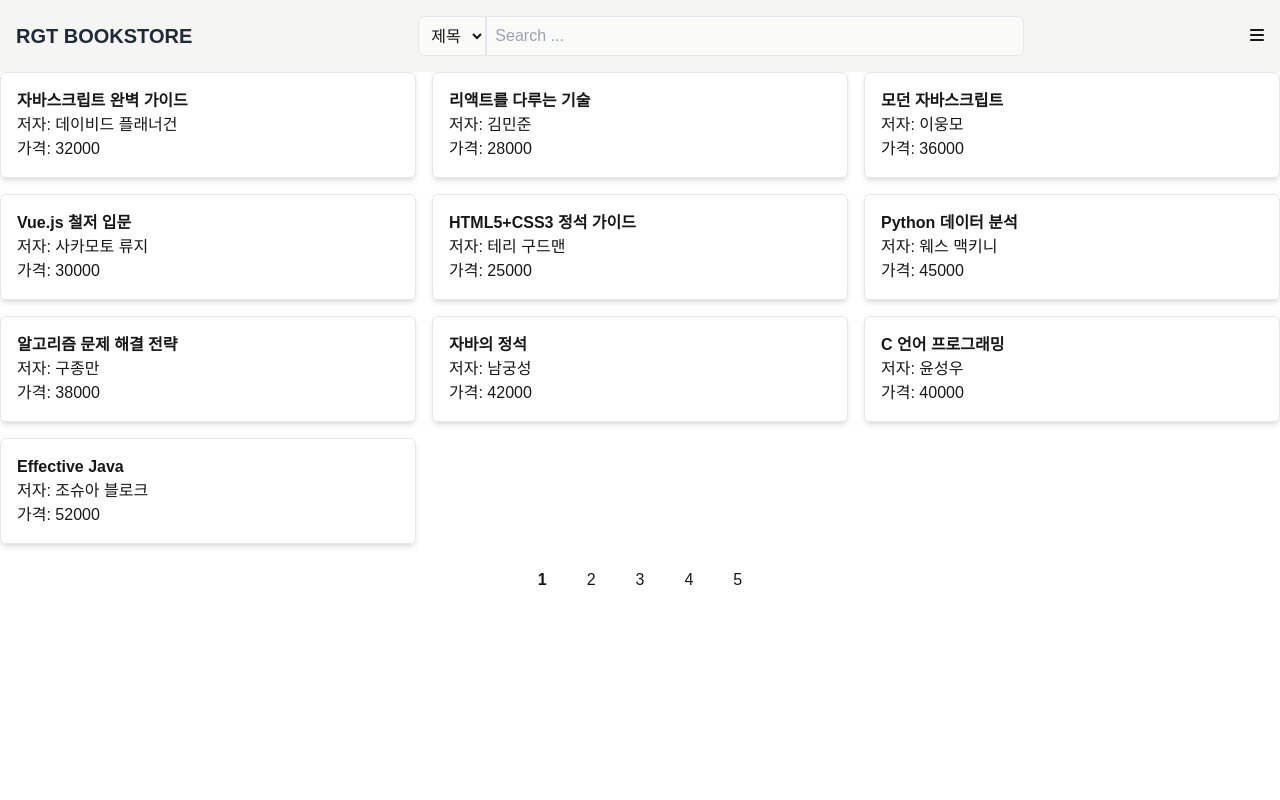
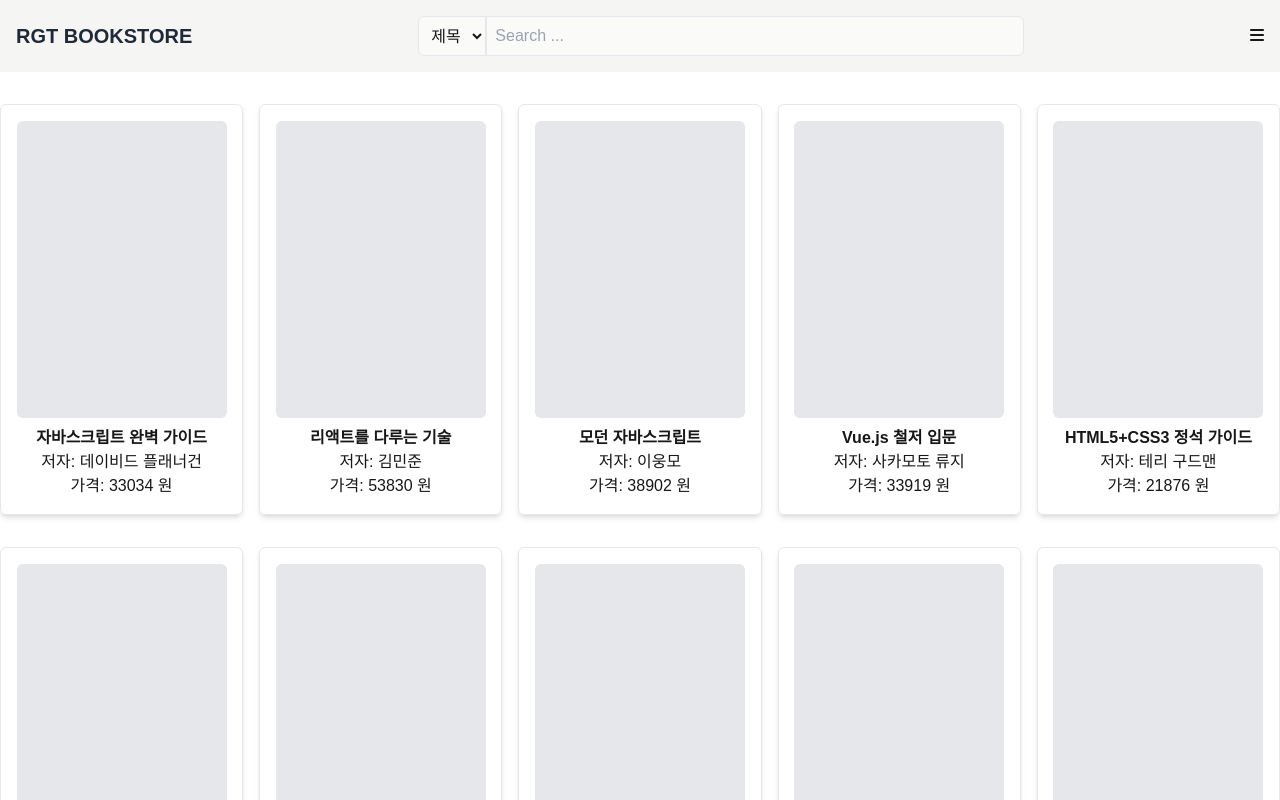
Before and after one commit to cbw6088/rgt_project, a Next.js app: page /list_page in a window 1280 px wide. Shown: the top 800 px of the page. Built offline with nearby package versions, Linux system fonts and the light colour scheme.

Commit message:
fix/책 데이터 설명평점 추가, 책 배치 수정

```diff
--- a/app/list_page/components/book_item.tsx
+++ b/app/list_page/components/book_item.tsx
@@ -7,14 +7,15 @@ interface Book {
     price: number;
 }
 
-const BookItem: React.FC< {book : Book} > = ( {book} ) => {
+const BookItem: React.FC<{ book: Book }> = ({ book }) => {
     return (
-        <div className="border p-4 rounded-md shadow-md">
+        <div className="flex flex-col items-center border p-4 rounded-md shadow-md w-full">
+            <div className="w-[210px] h-[297px] bg-gray-200 mb-2 rounded-md" />
             <h3 className="font-bold">{book.title}</h3>
             <p>저자: {book.author}</p>
-            <p>가격: {book.price}</p>
+            <p>가격: {book.price} 원</p>
         </div>
-    )
-}
+    );
+};
 
 export default BookItem;
--- a/app/list_page/components/book_list.tsx
+++ b/app/list_page/components/book_list.tsx
@@ -3,10 +3,14 @@ import BookItem from './book_item';
 
 const BookList: React.FC<{ books: any[] }> = ({ books }) => {
     return (
-        <div className="grid grid-cols-1 md:grid-cols-2 lg:grid-cols-3 gap-4">
-            {books.map(book => (
-                <BookItem key={book.id} book={book} />
-            ))}
+        <div className='w-full flex justify-center my-8'>
+            <div className="grid grid-cols-5 gap-4">
+                {books.map(book => (
+                    <div className="mb-4" key={book.id}>
+                        <BookItem book={book} />
+                    </div>
+                ))}
+            </div>
         </div>
     );
 };
--- a/app/list_page/list_page.tsx
+++ b/app/list_page/list_page.tsx
@@ -64,7 +64,6 @@ export default function listPage() {
                         <i className="fas fa-bars"></i>
                     </div>
                 </div>
-
             </div>
             <BookList books={filteredBooks} />
             <div className="flex justify-center my-4">
@@ -72,7 +71,7 @@ export default function listPage() {
                     <button
                         key={index + 1}
                         onClick={() => setPage(index + 1)}
-                        className={`mx-1 px-4 py-2 rounded-md ${page === index + 1 ? 'font-black' : 'font-normal'}`}
+                        className={`mx-1 px-4 py-2 rounded-md my-8 ${page === index + 1 ? 'font-black' : 'font-normal'}`}
                     >
                         {index + 1}
                     </button>
--- a/app/mock_data/books.tsx
+++ b/app/mock_data/books.tsx
@@ -1,52 +1,402 @@
 export const books = [
-    { id: 1, title: "자바스크립트 완벽 가이드", author: "데이비드 플래너건", total: 100, stock: 50, price: 32000 },
-    { id: 2, title: "리액트를 다루는 기술", author: "김민준", total: 80, stock: 30, price: 28000 },
-    { id: 3, title: "모던 자바스크립트", author: "이웅모", total: 120, stock: 70, price: 36000 },
-    { id: 4, title: "Vue.js 철저 입문", author: "사카모토 류지", total: 90, stock: 45, price: 30000 },
-    { id: 5, title: "HTML5+CSS3 정석 가이드", author: "테리 구드맨", total: 150, stock: 100, price: 25000 },
-    { id: 6, title: "Python 데이터 분석", author: "웨스 맥키니", total: 200, stock: 120, price: 45000 },
-    { id: 7, title: "알고리즘 문제 해결 전략", author: "구종만", total: 140, stock: 60, price: 38000 },
-    { id: 8, title: "자바의 정석", author: "남궁성", total: 180, stock: 80, price: 42000 },
-    { id: 9, title: "C 언어 프로그래밍", author: "윤성우", total: 200, stock: 110, price: 40000 },
-    { id: 10, title: "Effective Java", author: "조슈아 블로크", total: 160, stock: 90, price: 52000 },
-    { id: 11, title: "객체지향의 사실과 오해", author: "조영호", total: 100, stock: 40, price: 28000 },
-    { id: 12, title: "클린 코드", author: "로버트 C. 마틴", total: 130, stock: 70, price: 48000 },
-    { id: 13, title: "도메인 주도 설계", author: "에릭 에반스", total: 90, stock: 30, price: 58000 },
-    { id: 14, title: "테스트 주도 개발", author: "켄트 벡", total: 110, stock: 50, price: 34000 },
-    { id: 15, title: "프로그래머의 길, 멘토에게 묻다", author: "데이브 후버", total: 120, stock: 60, price: 31000 },
-    { id: 16, title: "SQL 첫걸음", author: "마쓰우라 요시히코", total: 200, stock: 150, price: 29000 },
-    { id: 17, title: "데이터베이스 설계와 구축", author: "토마스 켄델리", total: 150, stock: 70, price: 39000 },
-    { id: 18, title: "모던 C++", author: "비아토르 코티", total: 140, stock: 50, price: 52000 },
-    { id: 19, title: "네트워크 첫걸음", author: "카와바타 유키", total: 80, stock: 30, price: 27000 },
-    { id: 20, title: "운영체제의 이해", author: "윌리엄 스탈링스", total: 90, stock: 45, price: 42000 },
-    { id: 21, title: "컴퓨터 구조와 설계", author: "데이비드 패터슨", total: 100, stock: 50, price: 54000 },
-    { id: 22, title: "자바로 배우는 데이터 구조", author: "박상현", total: 110, stock: 70, price: 30000 },
-    { id: 23, title: "이것이 안드로이드다", author: "정재곤", total: 120, stock: 80, price: 38000 },
-    { id: 24, title: "Go 언어 프로그래밍", author: "칼 이바라", total: 130, stock: 90, price: 31000 },
-    { id: 25, title: "Kotlin 인 액션", author: "드미트리 제메로프", total: 150, stock: 60, price: 45000 },
-    { id: 26, title: "C# 프로그래밍 정복", author: "존 스미스", total: 180, stock: 80, price: 48000 },
-    { id: 27, title: "Rust 프로그래밍", author: "스티브 클라빈", total: 100, stock: 40, price: 37000 },
-    { id: 28, title: "아두이노 첫걸음", author: "존 스미스", total: 130, stock: 60, price: 24000 },
-    { id: 29, title: "웹 퍼포먼스 최적화", author: "이승현", total: 110, stock: 50, price: 31000 },
-    { id: 30, title: "CSS 그리드", author: "레인 브래머스", total: 90, stock: 30, price: 26000 },
-    { id: 31, title: "Git 사용법", author: "스콧 샤콘", total: 140, stock: 70, price: 27000 },
-    { id: 32, title: "도커와 쿠버네티스", author: "최재영", total: 150, stock: 90, price: 34000 },
-    { id: 33, title: "머신러닝 입문", author: "세바스찬 라쉐카", total: 170, stock: 80, price: 39000 },
-    { id: 34, title: "데이터 분석 실전", author: "장현정", total: 200, stock: 120, price: 44000 },
-    { id: 35, title: "블록체인 구조와 원리", author: "김수현", total: 120, stock: 60, price: 50000 },
-    { id: 36, title: "React Native", author: "마이클 자임스", total: 80, stock: 40, price: 39000 },
-    { id: 37, title: "알고리즘 이해", author: "박성진", total: 140, stock: 50, price: 32000 },
-    { id: 38, title: "게임 개발 입문", author: "정윤석", total: 110, stock: 60, price: 37000 },
-    { id: 39, title: "Hadoop 실습", author: "장민호", total: 130, stock: 70, price: 36000 },
-    { id: 40, title: "클라우드 컴퓨팅", author: "리처드 존스", total: 90, stock: 45, price: 42000 },
-    { id: 41, title: "Django 시작하기", author: "크리스 본더스", total: 100, stock: 50, price: 33000 },
-    { id: 42, title: "Kafka 실전 가이드", author: "마크 리드", total: 120, stock: 80, price: 47000 },
-    { id: 43, title: "AWS 완벽 가이드", author: "이재호", total: 140, stock: 60, price: 49000 },
-    { id: 44, title: "TensorFlow 실습", author: "앨리스 정", total: 150, stock: 90, price: 43000 },
-    { id: 45, title: "강화학습 입문", author: "홍길동", total: 130, stock: 60, price: 42000 },
-    { id: 46, title: "Unity 게임 개발", author: "박진우", total: 110, stock: 50, price: 45000 },
-    { id: 47, title: "AI와 미래", author: "최은영", total: 90, stock: 30, price: 38000 },
-    { id: 48, title: "빅데이터 분석", author: "김명수", total: 160, stock: 100, price: 41000 },
-    { id: 49, title: "크롤링과 자동화", author: "정명훈", total: 180, stock: 110, price: 35000 },
-    { id: 50, title: "정보보안 원리", author: "이상진", total: 200, stock: 150, price: 47000 }
-];
+    {
+      id: 1,
+      title: "자바스크립트 완벽 가이드",
+      author: "데이비드 플래너건",
+      total: 90,
+      stock: 37,
+      price: 33034,
+      description: "자바스크립트의 기초부터 고급 개념까지 다루는 필독서.",
+      rating: 4.1
+    },
+    {
+      id: 2,
+      title: "리액트를 다루는 기술",
+      author: "김민준",
+      total: 177,
+      stock: 59,
+      price: 53830,
+      description: "리액트 생태계를 이해하고 실무에서 활용할 수 있는 실용적인 가이드.",
+      rating: 4.5
+    },
+    {
+      id: 3,
+      title: "모던 자바스크립트",
+      author: "이웅모",
+      total: 183,
+      stock: 146,
+      price: 38902,
+      description: "최신 자바스크립트 문법과 사용법을 정리한 기본서.",
+      rating: 4.8
+    },
+    {
+      id: 4,
+      title: "Vue.js 철저 입문",
+      author: "사카모토 류지",
+      total: 128,
+      stock: 148,
+      price: 33919,
+      description: "Vue.js의 구조와 동작 원리를 깊이 있게 이해할 수 있는 입문서.",
+      rating: 3.1
+    },
+    {
+      id: 5,
+      title: "HTML5+CSS3 정석 가이드",
+      author: "테리 구드맨",
+      total: 142,
+      stock: 95,
+      price: 21876,
+      description: "웹 디자인의 기본을 익히고 실무에 바로 활용할 수 있는 지침서.",
+      rating: 3.5
+    },
+    {
+      id: 6,
+      title: "Python 데이터 분석",
+      author: "웨스 맥키니",
+      total: 85,
+      stock: 53,
+      price: 55514,
+      description: "판다스와 넘파이를 활용한 데이터 분석 실전 가이드.",
+      rating: 4.9
+    },
+    {
+      id: 7,
+      title: "알고리즘 문제 해결 전략",
+      author: "구종만",
+      total: 121,
+      stock: 50,
+      price: 25996,
+      description: "알고리즘 문제 해결 능력을 키워주는 실전 가이드북.",
+      rating: 3.2
+    },
+    {
+      id: 8,
+      title: "자바의 정석",
+      author: "남궁성",
+      total: 155,
+      stock: 87,
+      price: 56794,
+      description: "자바 언어를 처음 배우는 사람들을 위한 완벽한 입문서.",
+      rating: 4.3
+    },
+    {
+      id: 9,
+      title: "C 언어 프로그래밍",
+      author: "윤성우",
+      total: 108,
+      stock: 98,
+      price: 39279,
+      description: "C 언어의 기초부터 응용까지 체계적으로 학습할 수 있는 도서.",
+      rating: 4.7
+    },
+    {
+      id: 10,
+      title: "Effective Java",
+      author: "조슈아 블로크",
+      total: 199,
+      stock: 124,
+      price: 53986,
+      description: "효율적인 자바 프로그래밍을 위한 필수 지침서.",
+      rating: 4.8
+    },
+    {
+      id: 11,
+      title: "객체지향의 사실과 오해",
+      author: "조영호",
+      total: 121,
+      stock: 87,
+      price: 48901,
+      description: "객체지향 개념을 쉽게 이해할 수 있는 책.",
+      rating: 4.4
+    },
+    {
+      id: 12,
+      title: "클린 코드",
+      author: "로버트 C. 마틴",
+      total: 137,
+      stock: 64,
+      price: 54012,
+      description: "깨끗하고 유지보수 가능한 코드를 작성하는 방법.",
+      rating: 4.8
+    },
+    {
+      id: 13,
+      title: "도메인 주도 설계",
+      author: "에릭 에반스",
+      total: 103,
+      stock: 79,
+      price: 47034,
+      description: "복잡한 소프트웨어 설계를 위한 DDD 원리와 실천.",
+      rating: 4.5
+    },
+    {
+      id: 14,
+      title: "테스트 주도 개발",
+      author: "켄트 벡",
+      total: 192,
+      stock: 92,
+      price: 32000,
+      description: "TDD를 활용해 더 나은 코드와 시스템을 구축하는 방법.",
+      rating: 4.6
+    },
+    {
+      id: 15,
+      title: "프로그래머의 길, 멘토에게 묻다",
+      author: "데이브 후버",
+      total: 110,
+      stock: 45,
+      price: 31000,
+      description: "프로그래머로서 성장하기 위한 실질적인 조언.",
+      rating: 4.3
+    },
+    {
+      id: 16,
+      title: "SQL 첫걸음",
+      author: "마쓰우라 요시히코",
+      total: 90,
+      stock: 39,
+      price: 29900,
+      description: "SQL 문법과 데이터베이스 관리의 기초를 배우는 책.",
+      rating: 4.2
+    },
+    {
+      id: 17,
+      title: "데이터베이스 설계와 구축",
+      author: "토마스 켄델리",
+      total: 180,
+      stock: 75,
+      price: 41000,
+      description: "효율적인 데이터베이스 설계 및 구축 전략 소개.",
+      rating: 4.4
+    },
+    {
+      id: 18,
+      title: "모던 C++",
+      author: "비아토르 코티",
+      total: 120,
+      stock: 48,
+      price: 51000,
+      description: "최신 C++ 문법과 기능을 깊이 있게 다루는 책.",
+      rating: 4.6
+    },
+    {
+      id: 19,
+      title: "네트워크 첫걸음",
+      author: "카와바타 유키",
+      total: 100,
+      stock: 50,
+      price: 29000,
+      description: "네트워크의 기본 원리를 쉽게 배우는 입문서.",
+      rating: 3.9
+    },
+    {
+      id: 20,
+      title: "운영체제의 이해",
+      author: "윌리엄 스탈링스",
+      total: 110,
+      stock: 55,
+      price: 44000,
+      description: "운영체제의 구조와 동작을 깊이 이해할 수 있는 책.",
+      rating: 4.1
+    },
+    {
+        id: 21,
+        title: "컴퓨터 구조와 설계",
+        author: "데이비드 패터슨",
+        total: 190,
+        stock: 100,
+        price: 53000,
+        description: "컴퓨터 시스템의 기본 개념을 설명하는 종합적인 책.",
+        rating: 4.7
+      },
+      {
+        id: 22,
+        title: "자바로 배우는 데이터 구조",
+        author: "박상현",
+        total: 170,
+        stock: 75,
+        price: 35000,
+        description: "자바로 데이터 구조와 알고리즘을 학습할 수 있는 실용서.",
+        rating: 4.2
+      },
+      {
+        id: 23,
+        title: "이것이 안드로이드다",
+        author: "정재곤",
+        total: 120,
+        stock: 65,
+        price: 38000,
+        description: "안드로이드 앱 개발의 기본과 실무를 다루는 책.",
+        rating: 4.5
+      },
+      {
+        id: 24,
+        title: "Go 언어 프로그래밍",
+        author: "칼 이바라",
+        total: 115,
+        stock: 50,
+        price: 40000,
+        description: "Go 언어의 특징과 활용법을 배우는 실전 가이드.",
+        rating: 4.4
+      },
+      {
+        id: 25,
+        title: "Kotlin 인 액션",
+        author: "드미트리 제메로프",
+        total: 130,
+        stock: 70,
+        price: 45000,
+        description: "Kotlin 언어의 핵심 개념과 실전 적용 방법을 다룬 책.",
+        rating: 4.6
+      },
+      {
+        id: 26,
+        title: "C# 프로그래밍 정복",
+        author: "존 스미스",
+        total: 140,
+        stock: 60,
+        price: 47000,
+        description: "C# 언어의 구조와 특징을 완벽히 이해할 수 있는 도서.",
+        rating: 4.3
+      },
+      {
+        id: 27,
+        title: "Rust 프로그래밍",
+        author: "스티브 클라빈",
+        total: 110,
+        stock: 50,
+        price: 49000,
+        description: "Rust 언어를 활용한 안전하고 효율적인 시스템 개발.",
+        rating: 4.5
+      },
+      {
+        id: 28,
+        title: "아두이노 첫걸음",
+        author: "존 스미스",
+        total: 120,
+        stock: 80,
+        price: 24000,
+        description: "아두이노 개발에 입문하기 위한 초보자용 가이드.",
+        rating: 4.0
+      },
+      {
+        id: 29,
+        title: "웹 퍼포먼스 최적화",
+        author: "이승현",
+        total: 110,
+        stock: 50,
+        price: 31000,
+        description: "웹 성능을 개선하고 최적화하는 실전 가이드.",
+        rating: 4.3
+      },
+      {
+        id: 30,
+        title: "CSS 그리드",
+        author: "레인 브래머스",
+        total: 90,
+        stock: 30,
+        price: 26000,
+        description: "CSS Grid를 활용한 레이아웃 설계의 모든 것.",
+        rating: 3.8
+      },
+      {
+        id: 31,
+        title: "Git 사용법",
+        author: "스콧 샤콘",
+        total: 140,
+        stock: 70,
+        price: 27000,
+        description: "Git의 기본부터 고급 기능까지 배우는 실무 지침서.",
+        rating: 4.5
+      },
+      {
+        id: 32,
+        title: "도커와 쿠버네티스",
+        author: "최재영",
+        total: 150,
+        stock: 90,
+        price: 34000,
+        description: "컨테이너 기반 개발과 운영을 위한 필독서.",
+        rating: 4.6
+      },
+      {
+        id: 33,
+        title: "머신러닝 입문",
+        author: "세바스찬 라쉐카",
+        total: 170,
+        stock: 80,
+        price: 39000,
+        description: "머신러닝 기초와 주요 알고리즘을 배우는 책.",
+        rating: 4.7
+      },
+      {
+        id: 34,
+        title: "데이터 분석 실전",
+        author: "장현정",
+        total: 200,
+        stock: 120,
+        price: 44000,
+        description: "실제 사례를 통해 배우는 데이터 분석과 시각화.",
+        rating: 4.8
+      },
+      {
+        id: 35,
+        title: "블록체인 구조와 원리",
+        author: "김수현",
+        total: 120,
+        stock: 60,
+        price: 50000,
+        description: "블록체인의 기본 원리와 응용 사례를 설명한 책.",
+        rating: 4.9
+      },
+      {
+        id: 36,
+        title: "React Native",
+        author: "마이클 자임스",
+        total: 80,
+        stock: 40,
+        price: 39000,
+        description: "React Native로 모바일 앱을 개발하는 실전 가이드.",
+        rating: 4.3
+      },
+      {
+        id: 37,
+        title: "알고리즘 이해",
+        author: "박성진",
+        total: 140,
+        stock: 50,
+        price: 32000,
+        description: "알고리즘의 개념과 문제 해결 방법을 배우는 책.",
+        rating: 4.1
+      },
+      {
+        id: 38,
+        title: "게임 개발 입문",
+        author: "정윤석",
+        total: 110,
+        stock: 60,
+        price: 37000,
+        description: "게임 개발의 기본 원리를 배우는 입문서.",
+        rating: 4.2
+      },
+      {
+        id: 39,
+        title: "Hadoop 실습",
+        author: "장민호",
+        total: 130,
+        stock: 70,
+        price: 36000,
+        description: "Hadoop의 설치와 데이터 처리 실습 가이드.",
+        rating: 4.0
+      },
+      {
+        id: 40,
+        title: "클라우드 컴퓨팅",
+        author: "리처드 존스",
+        total: 90,
+        stock: 45,
+        price: 42000,
+        description: "클라우드 컴퓨팅의 개념과 활용 사례를 다룬 책.",
+        rating: 4.3
+      }
+  ];
```
